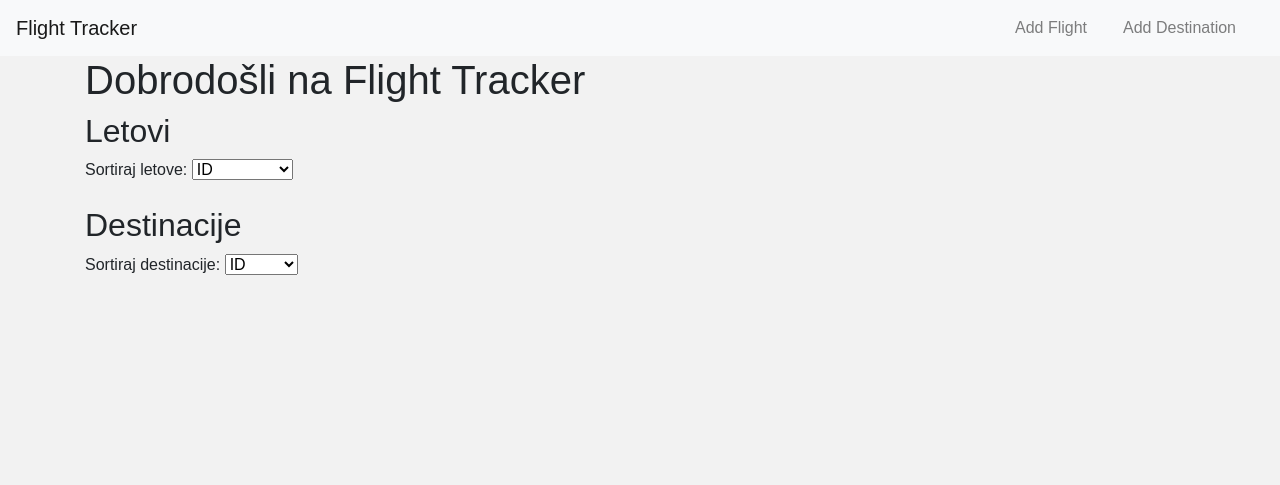
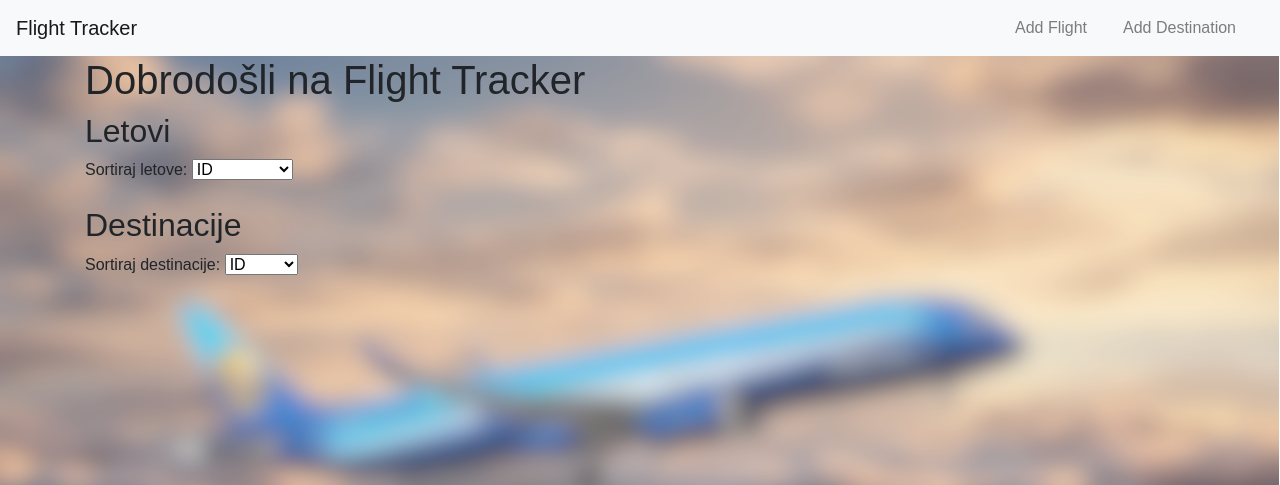
Before and after one commit to budicmarin/projektInf, a Flask app: page / in a window 1280 px wide. Shown: the top 485 px of the page. Run offline with Flask 3, Linux system fonts and the light colour scheme; data that the repository does not hold is empty; some libraries are stand-ins or nearby versions.

Commit message:
Pozadinska Slika

```diff
--- a/static/style.css
+++ b/static/style.css
@@ -2,9 +2,13 @@
 
 body {
     font-family: Arial, sans-serif;
+
     margin: 0;
     padding: 0;
-    background-color: #f2f2f2;
+
+    background-image: url('/static/src/pozdainaTransBlur.png');
+    background-size: cover;
+
 }
 
 header {
@@ -42,7 +46,7 @@ nav ul li a:hover {
 main {
     margin: 20px;
     padding: 20px;
-    background-color: #fff;
+
     border-radius: 5px;
     box-shadow: 0 0 10px rgba(0, 0, 0, 0.1);
 }
--- a/templates/base.html
+++ b/templates/base.html
@@ -10,6 +10,7 @@
 <body>
     <nav class="navbar navbar-expand-lg navbar-light bg-light">
         <a class="navbar-brand" href="{{ url_for('index') }}">Flight Tracker</a>
+
         <div class="collapse navbar-collapse">
             <ul class="navbar-nav ml-auto">
                 <li class="nav-item">
@@ -21,8 +22,11 @@
             </ul>
         </div>
     </nav>
+    <div class="bg-image">
     <div class="container">
         {% block content %}{% endblock %}
     </div>
+    </div>
+
 </body>
 </html>
```
Also changed, not shown: static/src/pozadina.png (added), static/src/pozadinaBlur.png (added), static/src/pozdainaTransBlur.png (added).
